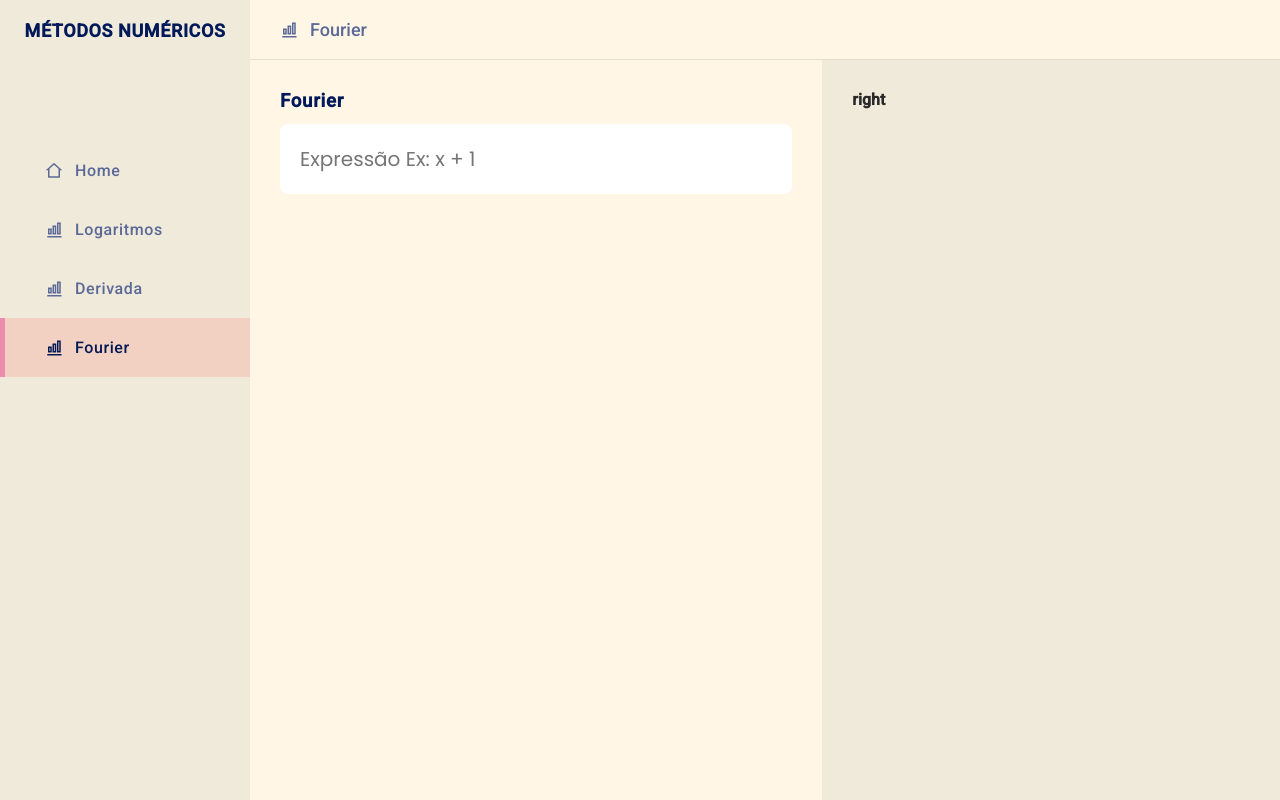
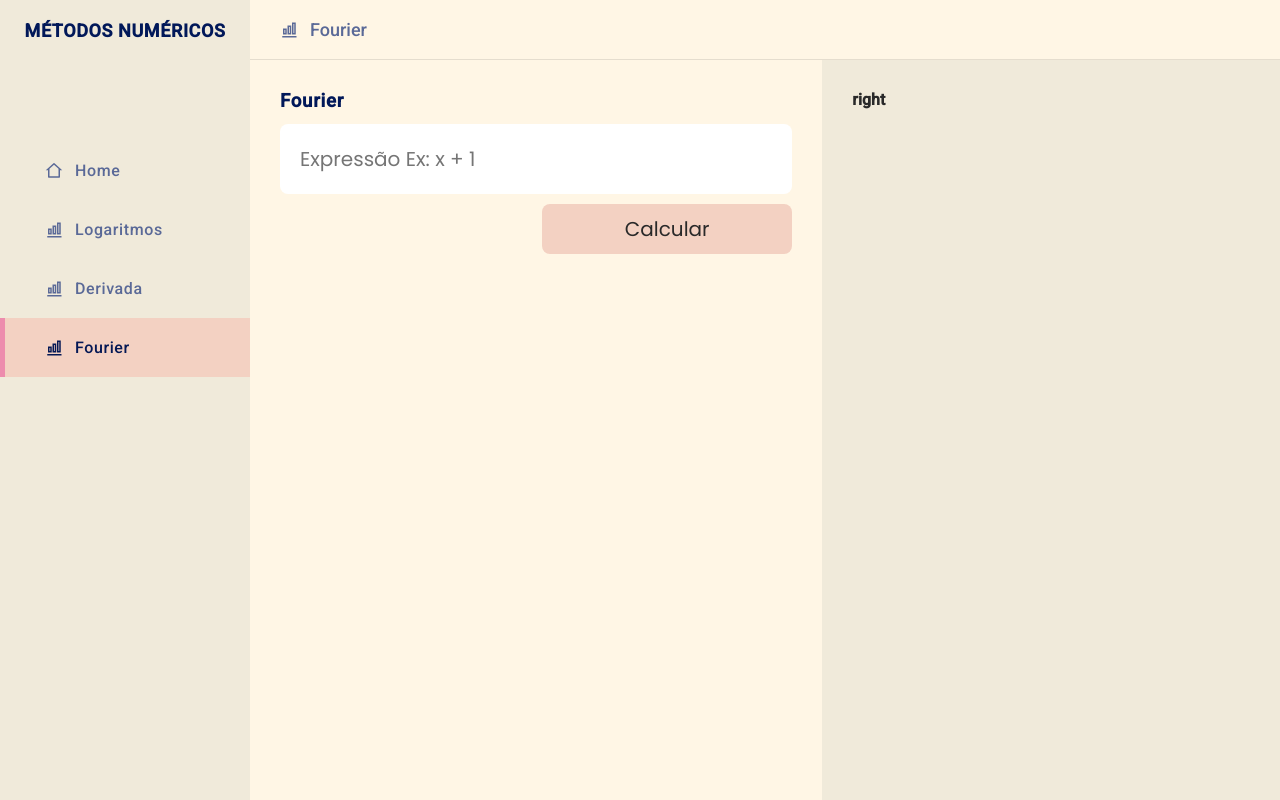
Before and after one commit to numerical-problems/nm-app, a React (Create React App) app: page /fourier in a window 1280 px wide. Built offline with nearby package versions, Linux system fonts and the light colour scheme.

Commit message:
feat criado tela para calular serie de fourier

```diff
--- /dev/null
+++ b/src/components/Button/index.js
@@ -0,0 +1,12 @@
+import { Container } from './styles';
+
+export default function Input({ label, ...props }) {
+
+  return (
+    <Container>
+      <button {...props}>
+          {label}
+      </button>
+    </Container>
+  );
+}
--- /dev/null
+++ b/src/components/Button/styles.js
@@ -0,0 +1,24 @@
+import styled from 'styled-components';
+
+export const Container = styled.div`
+    width: 100%;
+    display: flex;
+    justify-content: flex-end;
+
+    button {
+        background-color: #f3d1c2;
+        width: 100%;
+        margin: 10px 0;
+        padding: 10px;
+        width: 250px;
+        border-radius: 8px;
+        border: none;
+        font-size: 20px;
+        font-family: 'Poppins';
+    }
+
+    button:hover {
+        background-color: #d37f7f;
+        color: #fff;
+    }
+`;
--- a/src/pages/Fourier/index.js
+++ b/src/pages/Fourier/index.js
@@ -1,11 +1,16 @@
 import { useState } from 'react'
 import { Container } from "../../layout/container";
 import Input from '../../components/Input'
+import Button from '../../components/Button'
 import Page from "../../layout/page";
+import { Form } from './styles'
 
 function Home() {
   const [state, setState] = useState({
-    expression: ''
+    expression: '',
+    result: '',
+    error: '',
+    isLoading: false,
   })
 
   const textChange = (field) => (e) => {
@@ -15,14 +20,45 @@ function Home() {
     }))
   }
 
+  const handleCalculeFourier = async (e) => {
+    e.preventDefault()
+    setState((old) => ({ ...old, isLoading: true }))
+
+    if (state.isLoading) {
+      return
+    }
+    try  {
+      // axios resquest;
+      setState((old) => ({
+        ...old,
+        result: 'x + 1',
+        isLoading: false,
+      }))
+    } catch (err) {
+      setState((old) => ({
+        ...old,
+        error: 'Expressão Inválida',
+        isLoading: false
+      }))
+    }
+  }
+
   return (
     <Page id="fourier">
       <Container>
         <div className="left">
           <h3>Fourier</h3>
-          <form>
+          <Form onSubmit={handleCalculeFourier}>
             <Input name="expression" value={state.expression} onChange={textChange('expression')} placeholder="Expressão Ex: x + 1" />
-          </form>
+            <Button type="submit" label="Calcular" />
+          </Form>
+          {state.result && (
+            <>
+              <h3>Resultado</h3>
+              <p>{state.result}</p>
+            </>
+          )}
+
         </div>
         <div className="right">
           <h4>right</h4>
--- a/src/pages/Fourier/styles.js
+++ b/src/pages/Fourier/styles.js
@@ -1,5 +1,4 @@
 import styled from 'styled-components';
 
-export const Container = styled.div`
-    background: red;
+export const Form = styled.form`
 `;
```
